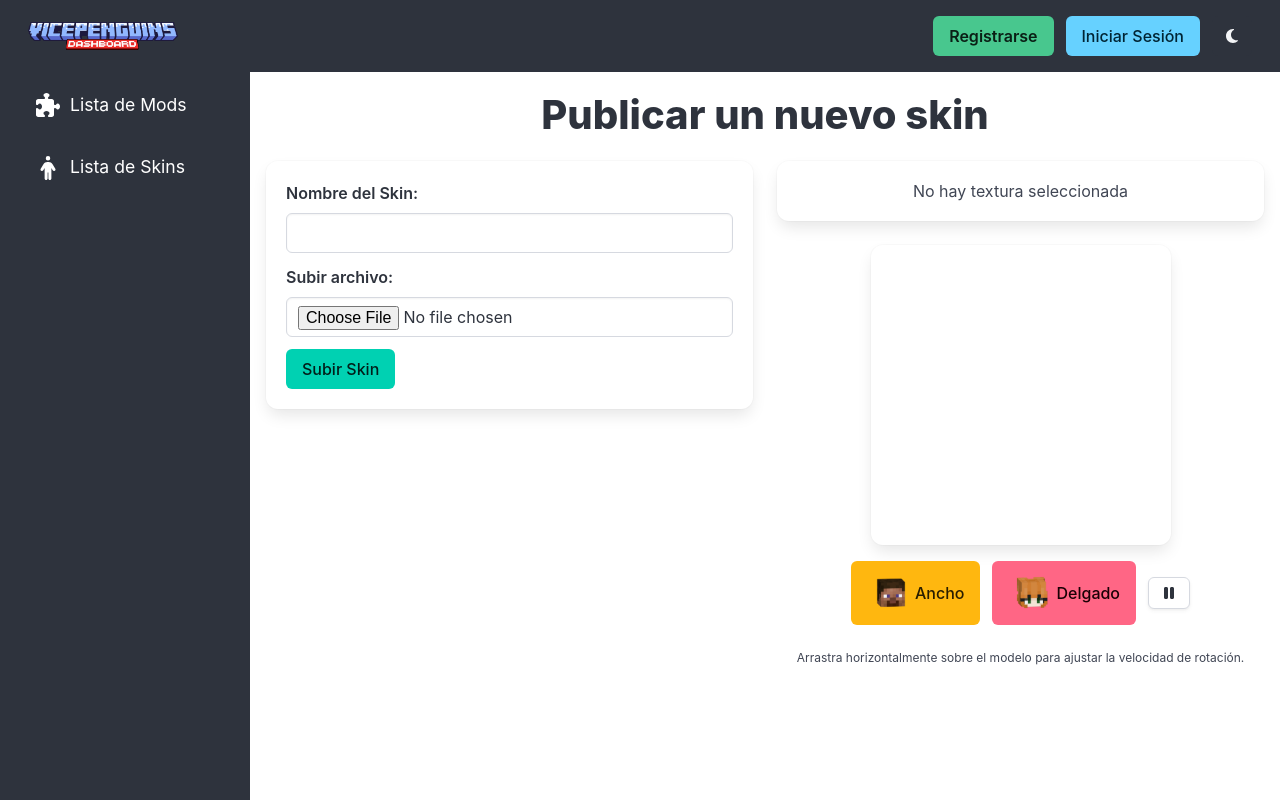
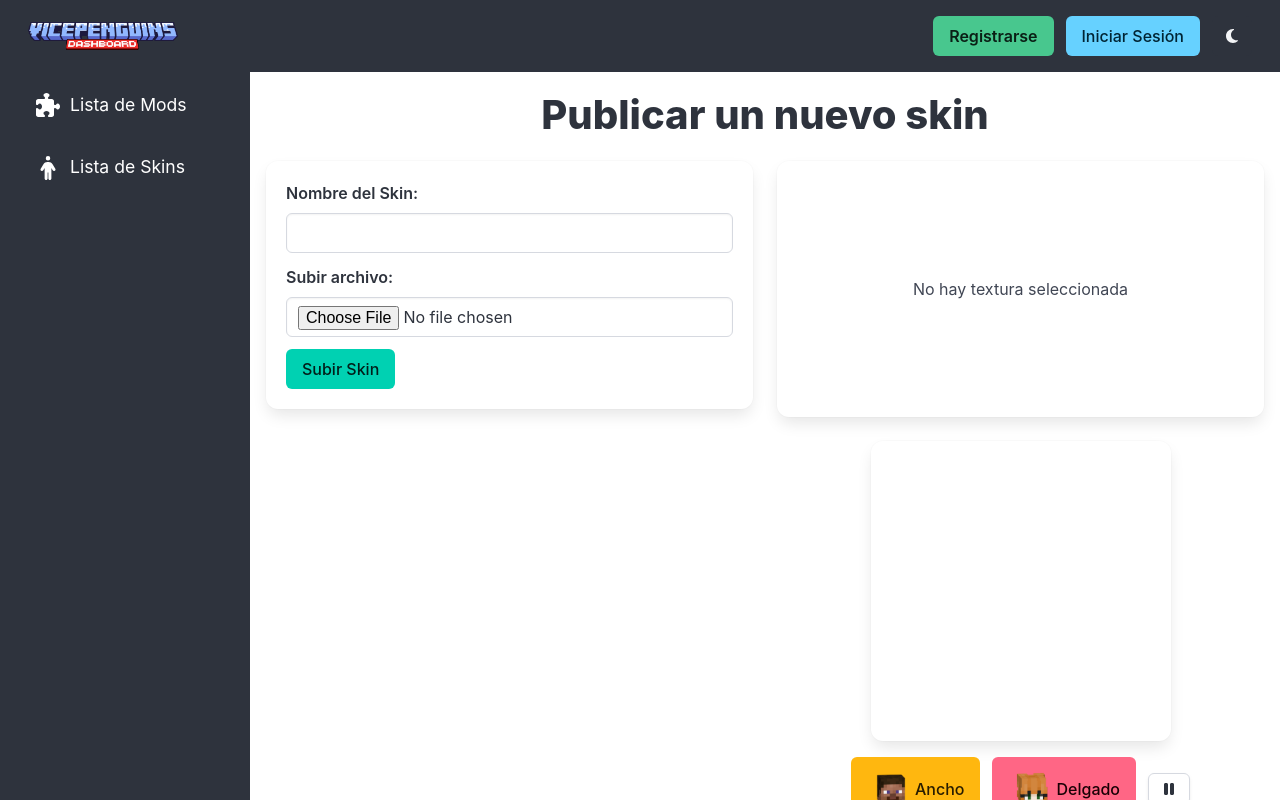
Before and after one commit to AstronautMarkus/VicePenguins-front, a Vue app in the folder VicePenguins/: page /admin/skins/create in a window 1280 px wide. Built offline with nearby package versions, Linux system fonts and the light colour scheme; no server answers.

Commit message:
feat: enhance AdminCreateSkin with improved preview layout and styling

```diff
--- a/VicePenguins/src/pages/Admin/Skins/AdminCreateSkin.vue
+++ b/VicePenguins/src/pages/Admin/Skins/AdminCreateSkin.vue
@@ -64,14 +64,14 @@ async function handleUpload() {
           </form>
         </div>
         <div class="column is-half has-text-centered">
-          <div v-if="previewUrl" class="box">
-            <p class="subtitle is-6">Preview:</p>
+          <div v-if="previewUrl" class="box preview-box">
+            <p class="subtitle is-6 has-text-centered mb-2">Preview:</p>
             <figure class="image is-128x128 is-inline-block">
               <img :src="previewUrl" alt="Skin preview" />
             </figure>
           </div>
-          <div v-else class="box">
-            <p class="subtitle is-6">No hay textura seleccionada</p>
+          <div v-else class="box preview-box">
+            <p class="subtitle is-6 has-text-centered">No hay textura seleccionada</p>
           </div>
           <div class="box" style="width: 300px; height: 300px; margin: auto;" ref="sceneRef"></div>
           <div class="buttons is-centered mt-4">
@@ -99,3 +99,13 @@ async function handleUpload() {
     </div>
   </AdminLayout>
 </template>
+
+<style scoped>
+.preview-box {
+  height: 256px;
+  display: flex;
+  flex-direction: column;
+  align-items: center;
+  justify-content: center;
+}
+</style>
```
